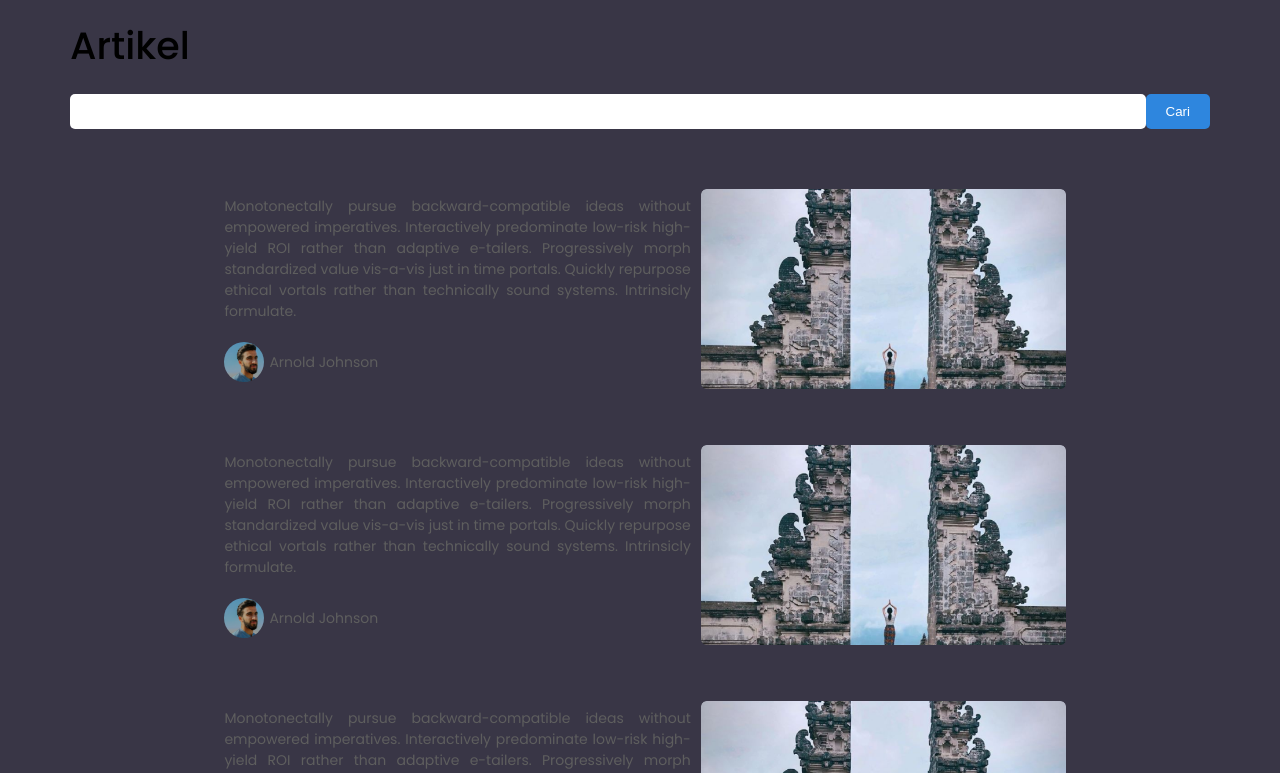
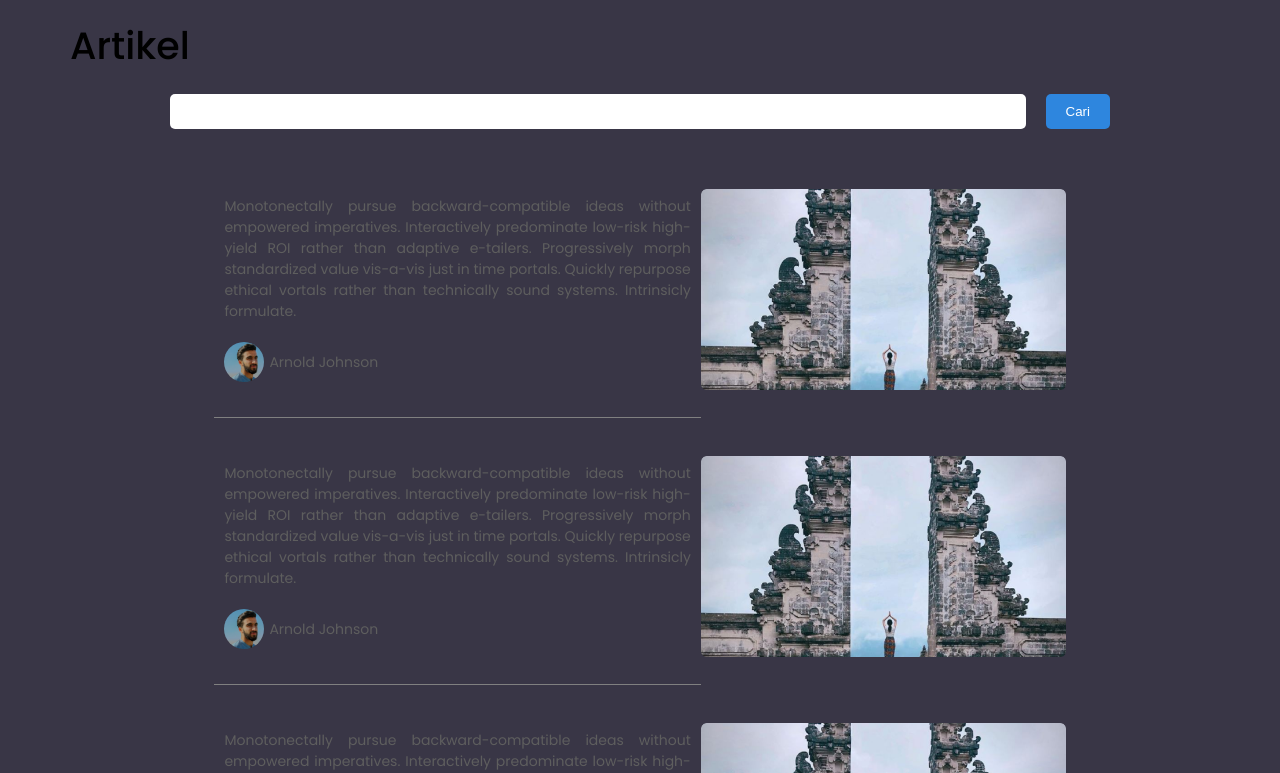
Before and after one commit to KMalif/group2-week3, a React (Vite) app: page / in a window 1280 px wide. Shown: the part 667-1440 px from the top of the page. Built offline with nearby package versions, Linux system fonts and the light colour scheme.

Commit message:
fix: styling home page

```diff
--- a/src/pages/Home/style.module.scss
+++ b/src/pages/Home/style.module.scss
@@ -78,8 +78,8 @@
 
   .searchInput {
     @include directionX;
-    width: 100%;
-    padding: 0 70px;
+    gap: 20px;
+    padding: 0 170px;
     @include apply-at-md-size {
       padding: 0 40px;
     }
@@ -98,6 +98,7 @@
       border: none;
       background-color: rgba(46, 134, 222, 1);
       color: $color-white;
+      cursor: pointer;
     }
   }
 
@@ -105,6 +106,7 @@
     @include directionX;
     justify-content: center;
     align-items: center;
+    margin-bottom: 10px;
     @include apply-at-md-size {
       flex-direction: column-reverse;
     }
@@ -117,6 +119,7 @@
       width: 40%;
       padding: 35px 10px;
       text-align: justify;
+      border-bottom: 1px solid gray;
       @include apply-at-md-size {
         width: 80%;
       }
```
